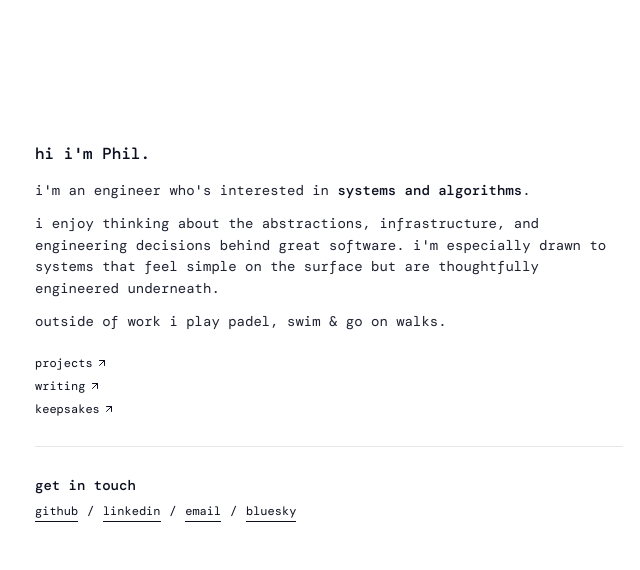
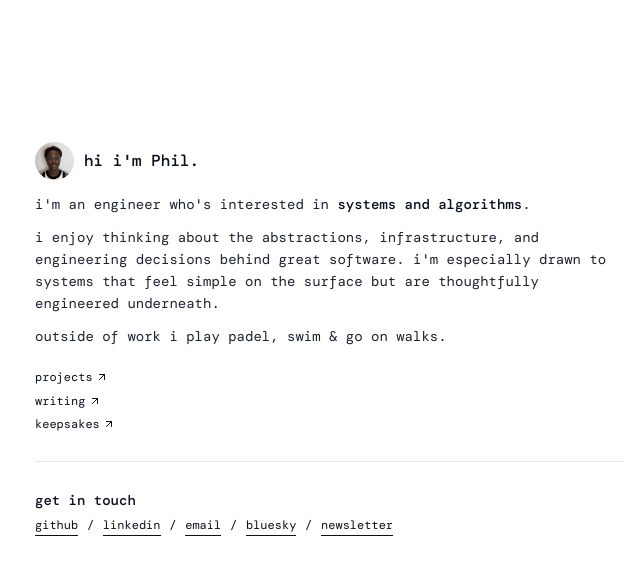
Before and after one commit to abena07/bennett-eghan, a Next.js app: page / in a window 1280 px wide. Shown: the top 570 px of the page, without its empty margins (311-951 px from the left). Built offline with nearby package versions, Linux system fonts and the light colour scheme; a web font is replaced by a local one.

Commit message:
Add a round profile photo and newsletter links

```diff
--- a/app/blog/[slug]/page.tsx
+++ b/app/blog/[slug]/page.tsx
@@ -96,6 +96,18 @@ export default async function BlogPost({
         )}
         <PostComponent />
 
+        <p className="not-prose mt-10 text-[12px] text-[#888888]">
+          get new posts in your inbox:{" "}
+          <a
+            href="https://buttondown.com/bennett-eghan"
+            target="_blank"
+            rel="noopener noreferrer"
+            className="text-[#0B0F1F] underline-wipe"
+          >
+            subscribe by email
+          </a>
+        </p>
+
         <GiscusComments />
       </article>
     </>
--- a/app/page.tsx
+++ b/app/page.tsx
@@ -1,4 +1,5 @@
 import type { Metadata } from "next";
+import Image from "next/image";
 import Link from "next/link";
 import { ArrowUpRight } from "lucide-react";
 import { FadeIn } from "@/components/fade-in";
@@ -18,7 +19,16 @@ export const metadata: Metadata = {
 export default function Home() {
   return (
     <FadeIn className="w-full">
-      <p className="text-[16px] font-extrabold text-[#0B0F1F]">hi i&apos;m Phil.</p>
+      <div className="flex items-center gap-3">
+        <Image
+          src="/me.jpg"
+          alt="phil"
+          width={44}
+          height={44}
+          className="h-11 w-11 rounded-full object-cover"
+        />
+        <p className="text-[16px] font-extrabold text-[#0B0F1F]">hi i&apos;m Phil.</p>
+      </div>
 
       <div className="text-[14px] font-normal mt-4 leading-[1.55] text-[#0B0F1F]/92 space-y-[calc(0.75rem+1px)] [&_a]:text-[#0B0F1F] [&_span]:text-[#0B0F1F]">
         <p>
@@ -104,6 +114,17 @@ export default function Home() {
           >
             bluesky
           </a>
+
+          <span className="text-[#0B0F1F]">/</span>
+
+          <a
+            href="https://buttondown.com/bennett-eghan"
+            target="_blank"
+            rel="noopener noreferrer"
+            className="underline-wipe"
+          >
+            newsletter
+          </a>
         </div>
       </div>
     </FadeIn>
```
Also changed, not shown: public/me.jpg (added).
